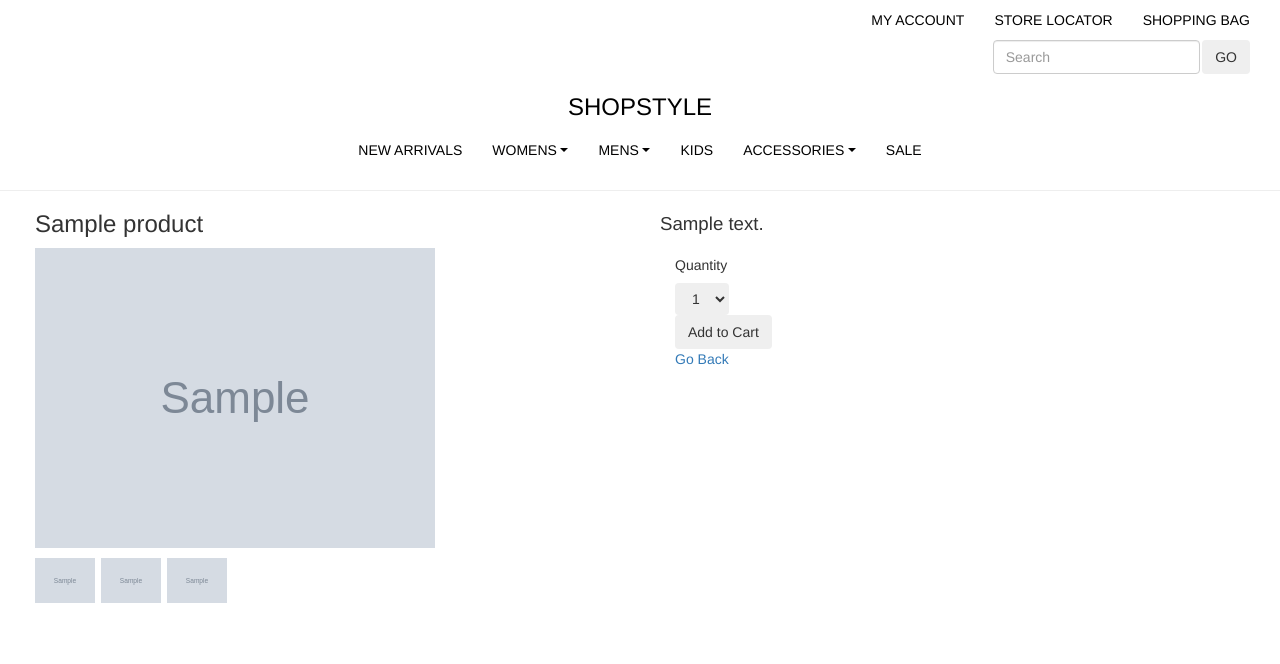
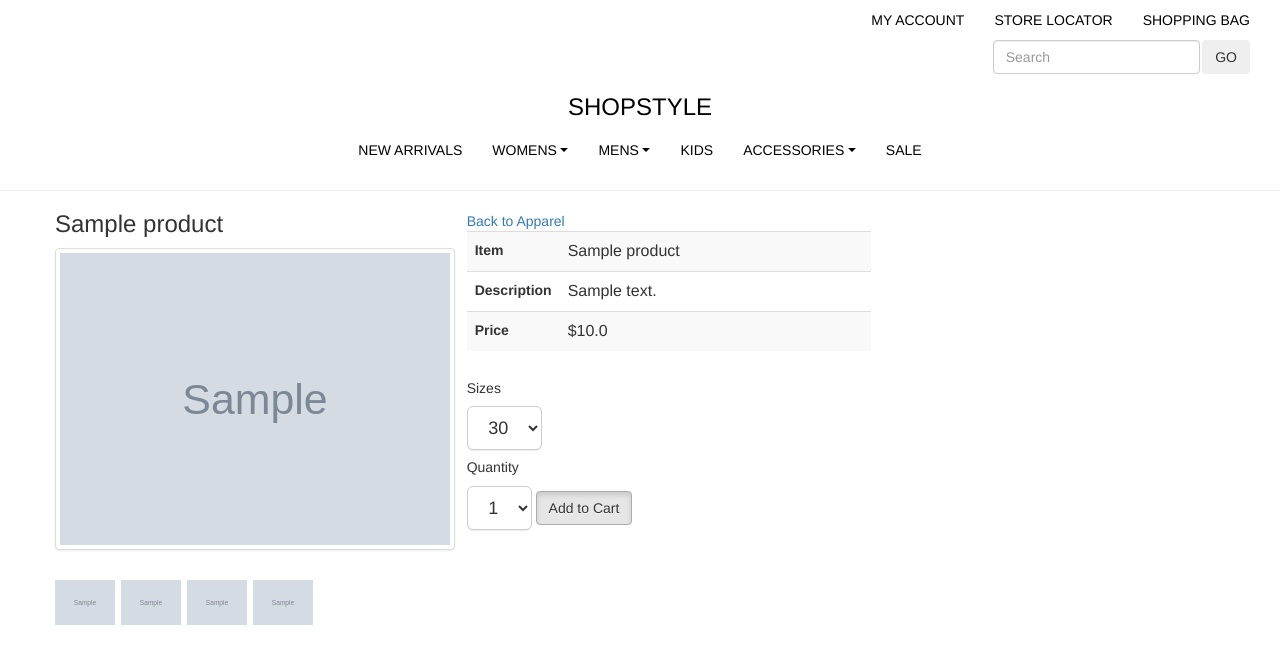
Before and after one commit to joekuo135/EcommerceSite, a Django app: template apps/products_app/templates/products_app/product_profile.html in a window 1280 px wide. Shown: the top 664 px of the page. Run offline with Django 3.2, Linux system fonts and the light colour scheme; the template is opened without the code that fills it: values that come from a table or form of the project are taken from there, others are empty; tables that the repository leaves empty hold one stand-in row (values such as "Sample post"); grey boxes marked "Sample" are stand-in pictures; parts of the project's set-up code (start-up, migrations or seed data) failed here and were passed over; some libraries are stand-ins or nearby versions.

Commit message:
product_profile

```diff
--- a/apps/products_app/static/products_app/css/style.css
+++ b/apps/products_app/static/products_app/css/style.css
@@ -100,7 +100,7 @@ flex-wrap: wrap;
 #productbox{
   vertical-align: top;
   display: inline-block;
-  margin-left: 20px;
+  margin-left: 40px;
 }
 /* .pdetails .pidetails{
   vertical-align: top;
@@ -113,8 +113,8 @@ flex-wrap: wrap;
   width: 400px;
 }
 .largep{
-  width: 200px;
-  font-size: 14pt;
+  width: 80%;
+  font-size: 12pt;
 }
 .product_thumbnail{
   width: 60px;
@@ -122,3 +122,26 @@ flex-wrap: wrap;
   vertical-align: top;
   margin: 5px 2px 0 0;
 }
+.zoom {
+  -webkit-transition: all 0.35s ease-in-out;
+  -moz-transition: all 0.35s ease-in-out;
+  transition: all 0.35s ease-in-out;
+  cursor: -webkit-zoom-in;
+  cursor: -moz-zoom-in;
+  cursor: zoom-in;
+  }
+
+  .zoom:hover,
+  .zoom:active,
+  .zoom:focus {
+  /**adjust scale to desired size,
+  add browser prefixes**/
+  -ms-transform: scale(2.5);
+  -moz-transform: scale(2.5);
+  -webkit-transform: scale(2.5);
+  -o-transform: scale(2.5);
+  transform: scale(2.5);
+  position:relative;
+  z-index:100;
+  margin: 15vw 0 0 15vw;
+  }
--- a/apps/products_app/templates/products_app/product_profile.html
+++ b/apps/products_app/templates/products_app/product_profile.html
@@ -99,15 +99,14 @@
 
         <!-- //////////////////////////////////////////////////////////////////////////////////////// -->
         <hr>
-<!--
-<img src={{product.image3}}>
-<img src={{product.image4}}> -->
+
 	<div class="container-fluid">
 		<div class="row">
-			<section class="align-top col-sm-6" id="productbox">
+			<section class="align-top col-sm-4" id="productbox">
 				<h3 id="productName">{{product.name}}</h3>
-				<img src="{{product.image1}}" alt="{{product.name}}" id="picsize">
+				<img class="thumbnail zoom" src="{{product.image1}}" alt="{{product.name}}" id="picsize">
 				<ul style="padding-left: 0";>
+					<li class="product_thumbnail"><img src={{product.image1}} class="product_thumbnail"></li>
 					<li class="product_thumbnail"><img src={{product.image2}} class="product_thumbnail"></li>
 					<li class="product_thumbnail"><img src={{product.image3}} class="product_thumbnail"></li>
 					<li class="product_thumbnail"><img src={{product.image4}} class="product_thumbnail"></li>
@@ -115,21 +114,40 @@
 			</section>
 
 			<div class="pdetails">
-				<section class="align-top col-sm-6" id="productbox2">
+				<section class="align-top col-md-6 col-lg-10" id="productbox2">
 					<div class="row">
-				<p class="largep">{{product.description}}</p>
+					<table class="table table-striped">
+						<tr>
+							<th scope="row">Item</th>
+							<td class="largep">{{product.name}}</td>
+						</tr>
+						<tr>
+							<th scope="row"> Description</th>
+							<td class="largep">{{product.description}}</td>
+						</tr>
+						<tr>
+							<th scope="row">Price</th>
+							<td class="largep">${{product.price}}</td>
+						</tr>
 					</div>
+					<a href='/products/show_dashboard/Womens'>Back to Apparel</a>
+					</table>
 					<form id="addCart" action="/products/addtocart" method="post">
 						{% csrf_token %}
 						<input type="hidden" name='prodid' value='{{product.id}}'>
+						<h5>Sizes</h5>
+						<select id="addCount" class="btn btn-lg btn-default" name="size" id="item size">
+						<option value="30">30</option>
+						<option value="32">32</option>
+						<option value="34">34</option>
+						</select>
 						<h5>Quantity</h5>
-					<select id="addCount" class="btn btn-inverse" name="quantity" id="item priice">
+						<select id="addCount" class="btn btn-lg btn-default" name="quantity" id="item quantity">
 						<option value="1">1</option>
 						<option value="2">2</option>
 						<option value="3">3</option>
 						</select>
-					<input class="btn btn-inverse" type="submit" value='Add to Cart'>
-					<a href='/products'>Go Back</a>
+						<input class="btn btn-default active" type="submit" value='Add to Cart'>
 					</form>
 				</section>
 			</div>
--- a/apps/users_app/static/userDashboard/css/style.css
+++ b/apps/users_app/static/userDashboard/css/style.css
@@ -124,7 +124,7 @@
   background-position: center center;
   background-size: cover;
   height:900px;
-  margin-bottom: 30px;
+  margin:50px 0 50px 0;
 }
 .featuredPic{
   width: 100%;
--- a/apps/users_app/templates/userDashboard/index.html
+++ b/apps/users_app/templates/userDashboard/index.html
@@ -195,9 +195,9 @@
               });
             });
           </script>
+          <div class="container img-responsive">
             <div class="hero_image">
-            <div class="container">
-              <h1> HELLO</h1>
+            <h1>FASHION EDIT</h1>
             </div>
           </div>
 
@@ -208,7 +208,7 @@
                 <div class="row">
                   <a href="products/show_product/{{product.id}}"><img class="featuredPic" src={{product.image1}}>
                 </div></a>
-                <h5 class="featuredname"> {{product.name}}</h5>
+                <h4 class="featuredname"> {{product.name}}</h4>
                 <p class="featureddscri">{{product.description}}</p>
                 <!-- <p class="featureddprice">${{product.price}}</p> -->
 
```
Lines whose indentation alone changed are shown as unchanged.
